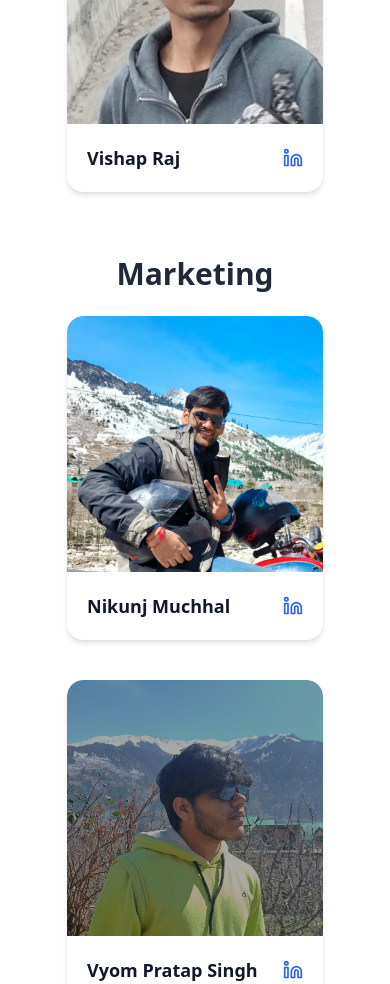
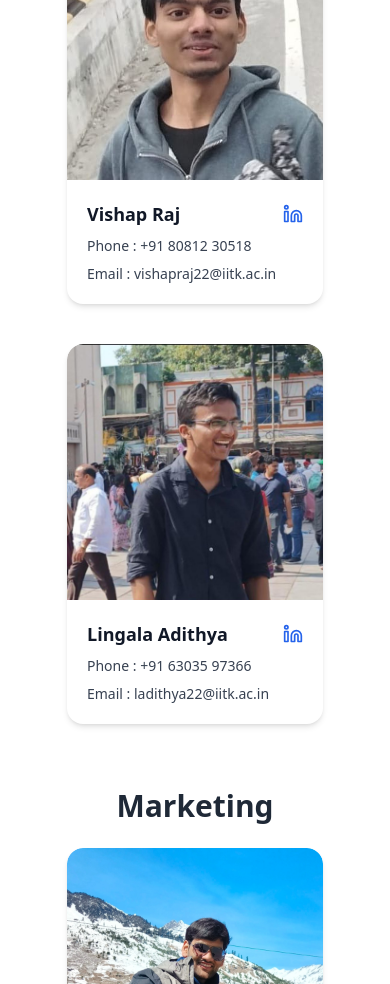
Before and after one commit to Sanskary2303/OOSC3.0-UbuCon-India, a Next.js app: page /team in a window 390 px wide. Shown: the part 2120-3104 px from the top of the page. Built offline with nearby package versions, Linux system fonts and the light colour scheme.

Commit message:
updated emails and phone numbers

```diff
--- a/src/app/team/page.tsx
+++ b/src/app/team/page.tsx
@@ -64,6 +64,16 @@ export default function TeamPage() {
                           </a>
                         )}
                       </div>
+                      {member.phone && member.phone.trim() !== "" && (
+                        <div className="mt-2 text-gray-700 dark:text-gray-300 text-sm">
+                          Phone : {member.phone}
+                        </div>
+                      )}
+                      {member.email && member.email.trim() !== "" && (
+                        <div className="mt-2 text-gray-700 dark:text-gray-300 text-sm">
+                          Email : {member.email}
+                        </div>
+                      )}
                     </div>
                   </div>
                 ))}
--- a/src/app/team/teamData.ts
+++ b/src/app/team/teamData.ts
@@ -13,6 +13,7 @@ import himanshu from './images/himanshudugar.jpg';
 import sanjay from './images/Sanjay_Khara_E&W.jpg';
 import devansh from './images/devansh.jpg';
 import sanskar from './images/sanskar.jpeg'
+import adithya from './images/Adithya_y22.jpg'
 export const teamData=[
   {
     "category": "Organisers",
@@ -24,7 +25,7 @@ export const teamData=[
   {
     "category": "Overall Coordinator",
     "members": [
-      { "name": "Sanskar Yaduka", "phone": "" ,image:sanskar,"linkedin":"https://www.linkedin.com/in/sanskar-yaduka-6aa154254/"}
+      { "name": "Sanskar Yaduka","email" : "sanskary22@iitk.ac.in","phone": "+91 84348 42395" ,image:sanskar,"linkedin":"https://www.linkedin.com/in/sanskar-yaduka-6aa154254/"}
     ]
   },
   {
@@ -36,28 +37,33 @@ export const teamData=[
   {
     "category": "Hospitality",
     "members": [
-      { "name": "Vishap Raj", "phone": "" ,image:VishapRaj,"linkedin":"https://www.linkedin.com/in/vishap-raj-28166a255/"}
+      { "name": "Vishap Raj","email" : "vishapraj22@iitk.ac.in","phone": "+91 80812 30518" ,image:VishapRaj,"linkedin":"https://www.linkedin.com/in/vishap-raj-28166a255/"},
+      { "name": "Lingala Adithya","email" : "ladithya22@iitk.ac.in","phone": "+91 63035 97366" ,image:adithya,"linkedin":"https://www.linkedin.com/in/lingala-adithya/"}
     ]
   },
   {
     "category": "Marketing",
     "members": [
-      { "name": "Nikunj Muchhal", "phone": "",image:Nikunj,"linkedin":"https://www.linkedin.com/in/nikunjm1703/" },
-      { "name": "Vyom Pratap Singh", "phone": "" ,image:Vyom,"linkedin":"https://www.linkedin.com/in/vyomps/"}
+      { "name": "Nikunj Muchhal","email" : "nikunjm22@iitk.ac.in", "phone": "+91 91747 00918",image:Nikunj,"linkedin":"https://www.linkedin.com/in/nikunjm1703/" },
+      { "name": "Vyom Pratap Singh","email" : "vyomps22@iitk.ac.in", "phone": "+91 72229 26797" ,image:Vyom,"linkedin":"https://www.linkedin.com/in/vyomps/"}
     ]
   },
   {
     "category": "Show Management",
     "members": [
-      { "name": "Divyaman Pal", "phone": "+91 6388676760" ,image:divyaman,"linkedin":"https://www.linkedin.com/in/divyaman-pal-9089b1292/"},
-      { "name": "Himanshu Dugar", "phone": "+91 94602 51039" ,image:himanshu,"linkedin":"https://www.linkedin.com/in/himanshu-dugar-127790290/"}
+      { "name": "Divyaman Pal", "phone": "" ,image:divyaman,"linkedin":"https://www.linkedin.com/in/divyaman-pal-9089b1292/"},
+      // +91 6388676760
+      { "name": "Himanshu Dugar", "phone": "" ,image:himanshu,"linkedin":"https://www.linkedin.com/in/himanshu-dugar-127790290/"}
+      // +91 94602 51039
     ]
   },
   {
     "category": "Web and App",
     "members": [
-      { "name": "Mahir Jain", "phone": "+91 6290598774" ,image:mahirjain,"linkedin":"https://www.linkedin.com/in/mahirjain2006/"},
-      { "name": "Siddhant Singh", "phone": "+91 9555409072" ,image:sidd,"linkedin":"https://www.linkedin.com/in/siddhant-singh-a90913307/"}
+      { "name": "Mahir Jain", "phone": "" ,image:mahirjain,"linkedin":"https://www.linkedin.com/in/mahirjain2006/"},
+      // +91 6290598774
+      { "name": "Siddhant Singh", "phone": "" ,image:sidd,"linkedin":"https://www.linkedin.com/in/siddhant-singh-a90913307/"}
+      // +91 9555409072
     ]
   },
   {
```
Also changed, not shown: src/app/team/images/Adithya_y22.jpg (added).
